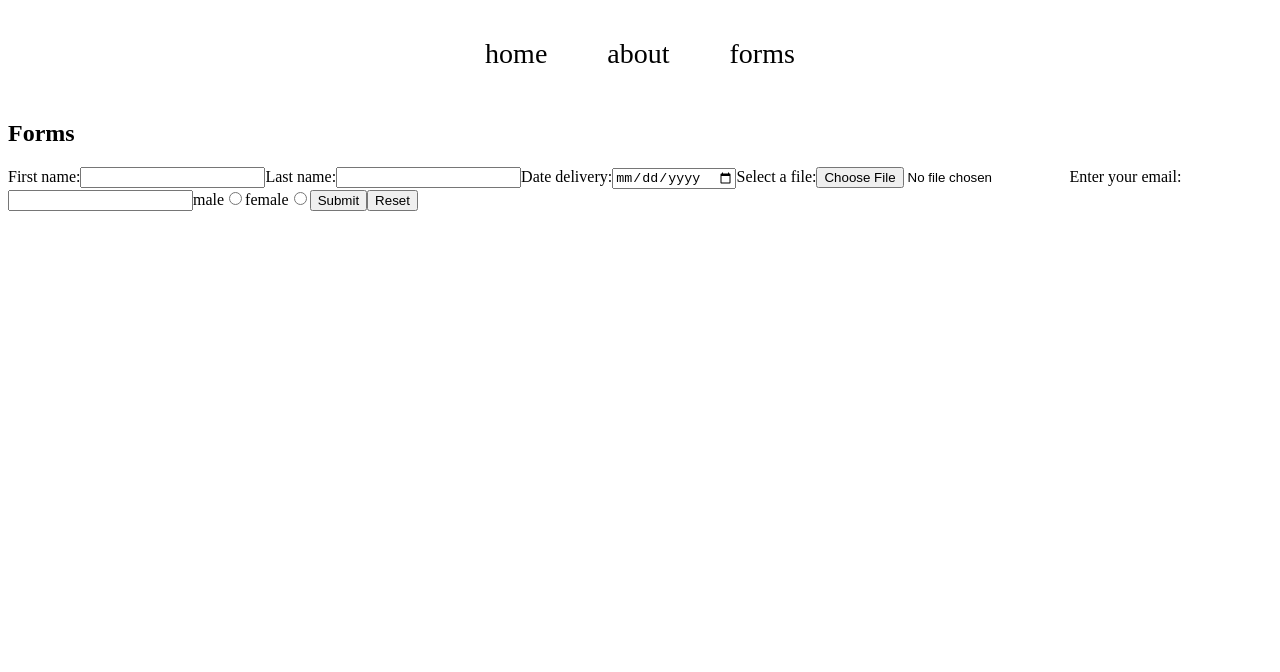
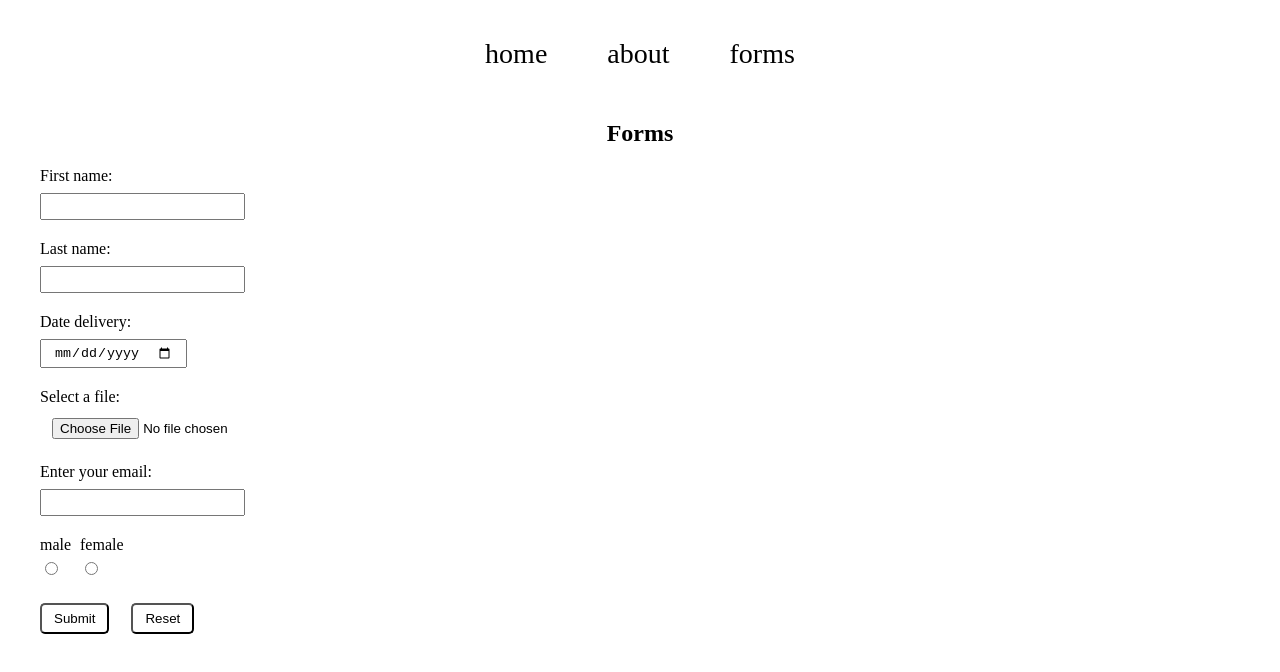
Before and after one commit to alimbaeva/RSSchool_react_stage_2022_projects, a React (Create React App) app in the folder react-components_1_week/: page /forms in a window 1280 px wide. Shown: the top 672 px of the page. Built offline with nearby package versions, Linux system fonts and the light colour scheme.

Commit message:
feat: add style for form

```diff
--- a/react-components_1_week/src/components/pages/Forms.tsx
+++ b/react-components_1_week/src/components/pages/Forms.tsx
@@ -1,9 +1,11 @@
 import React from 'react';
+import './style/forms.css';
 
 export default class Forms extends React.Component {
   render(): React.ReactNode {
     return (
-      <div data-testid="forms-page">
+      <div className="container">
+        <div data-testid="forms-page" className="forms">
           <h2>Forms</h2>
           <form>
             <label htmlFor="fname">
@@ -31,19 +33,24 @@ export default class Forms extends React.Component {
               <input type="email" data-testid="email" name="email" />
             </label>
 
+            <div className="block-form_item">
               <label htmlFor="male">
                 male
-            <input type="radio" data-testid="male" name="male" value="male"></input>
+                <input type="radio" data-testid="male" name="sex" value="male"></input>
               </label>
 
               <label htmlFor="female">
                 female
-            <input type="radio" data-testid="female" name="female" value="female"></input>
+                <input type="radio" data-testid="female" name="sex" value="female"></input>
               </label>
+            </div>
 
-          <input type="submit" value="Submit" />
-          <input type="reset" />
+            <div className="block-form_item">
+              <input className="btn-form" type="submit" value="Submit" />
+              <input className="btn-form" type="reset" />
+            </div>
           </form>
+        </div>
       </div>
     );
   }
--- /dev/null
+++ b/react-components_1_week/src/components/pages/style/forms.css
@@ -0,0 +1,33 @@
+.forms {
+    display: flex;
+    flex-wrap: wrap;
+}
+.forms h2 {
+    width: 100%;
+    text-align: center;
+}
+
+.forms input {
+    padding: 4px 12px;
+    display: block;
+    margin-top: 8px;
+    margin-bottom: 20px;
+    cursor: pointer;
+}
+
+.block-form_item {
+    display: flex;
+}
+
+.block-form_item input {
+    margin-right: 22px;
+}
+.block-form_item .btn-form {
+    background-color: inherit;
+    padding: 6px 12px;
+    border-radius: 5px;
+}
+
+.block-form_item .btn-form:hover {
+    background-color: rgb(157, 228, 157);
+}
```
Lines whose indentation alone changed are shown as unchanged.
